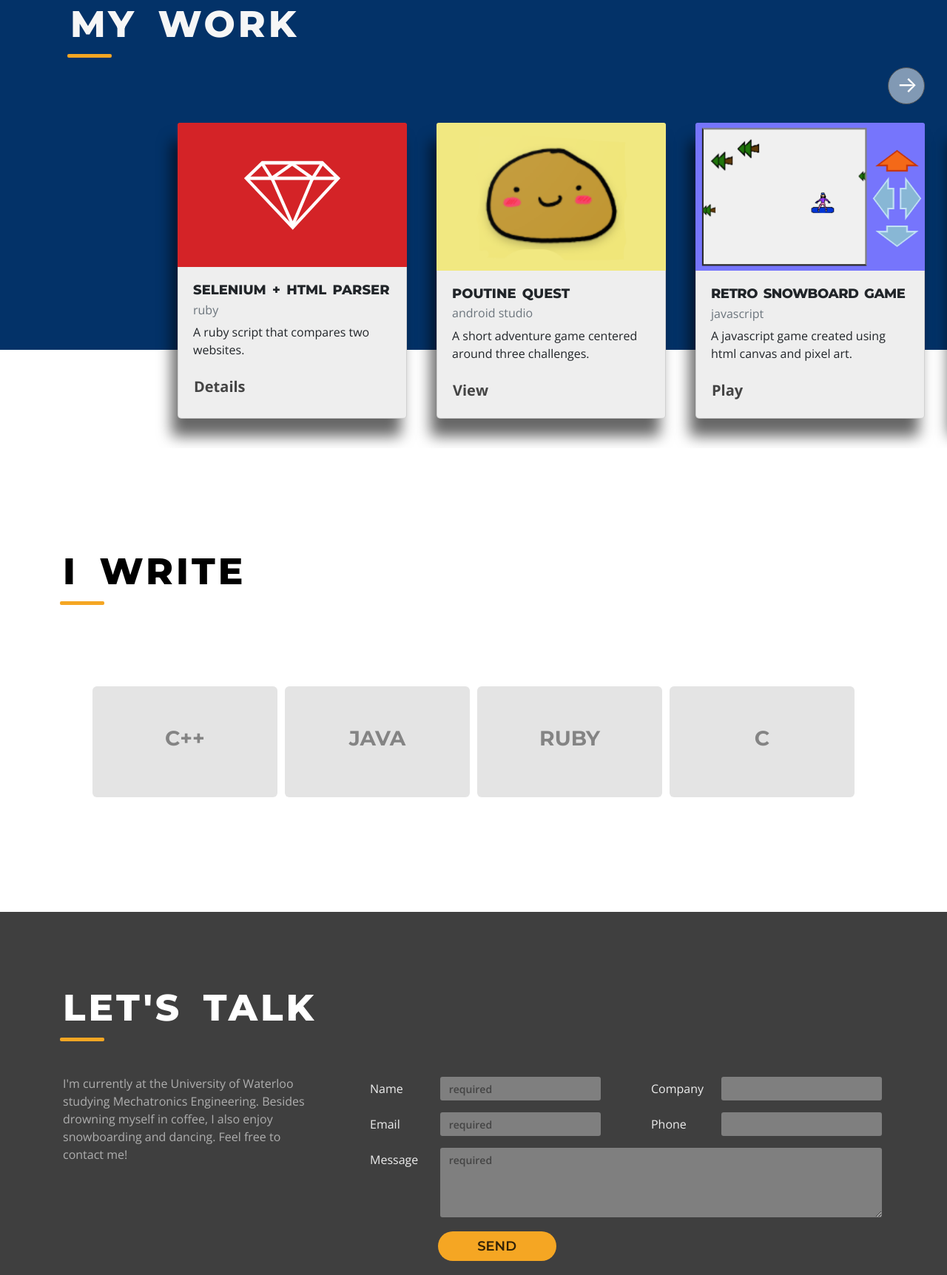
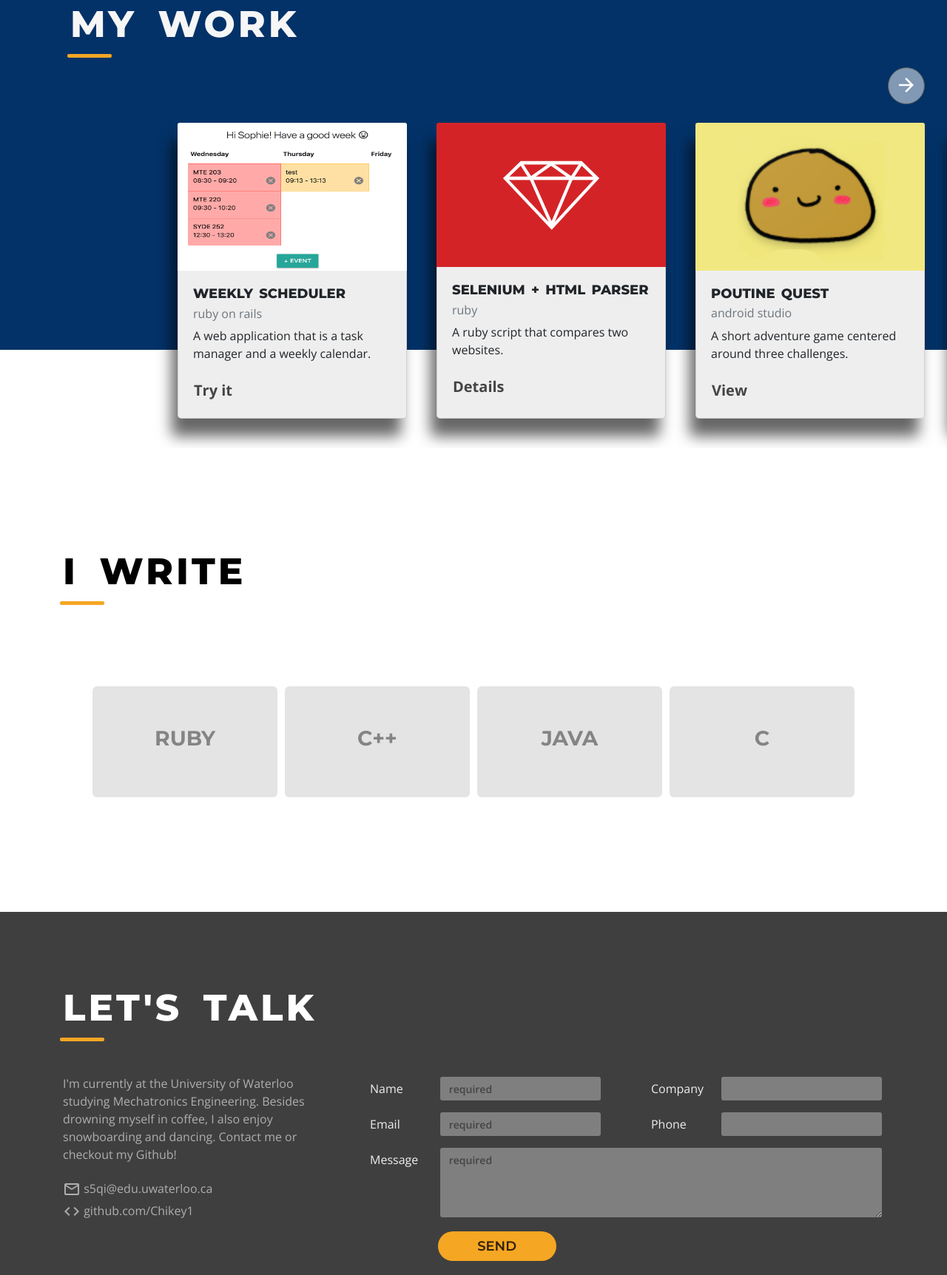
Before and after one commit to Chikey1/website, a website: page index.html in a window 1280 px wide. Shown: the part 789-2513 px from the top of the page at 74% size. Drawn offline with nearby package versions, Linux system fonts and the light colour scheme.

Commit message:
adds scheduler and modifies contact me

```diff
--- a/app.js
+++ b/app.js
@@ -27,8 +27,8 @@ $(document).ready(function(){
 // slider
 var view = $("#tslshow");
 var move = "350px";
-var sliderLimit = -1700 + screen.width;
-var endLeft = -2050 + screen.width;
+var sliderLimit = -2050 + screen.width;
+var endLeft = -2400 + screen.width;
 endLeft = endLeft.toString();
 endLeft = endLeft.concat("px");
 
--- a/index.html
+++ b/index.html
@@ -6,6 +6,7 @@
     </title>
 
     <link href="https://fonts.googleapis.com/css?family=Montserrat:400,500,600,700,800|Open+Sans:400,600,700" rel="stylesheet">
+    <link href="https://fonts.googleapis.com/icon?family=Material+Icons" rel="stylesheet">
     <link rel="stylesheet" href="https://stackpath.bootstrapcdn.com/bootstrap/4.1.1/css/bootstrap.min.css" integrity="sha384-WskhaSGFgHYWDcbwN70/dfYBj47jz9qbsMId/iRN3ewGhXQFZCSftd1LZCfmhktB" crossorigin="anonymous">
     <link rel="stylesheet" type="text/css" href="style.css">
 
@@ -77,12 +78,23 @@
         </div>
         <!-- slider -->
         <div class="slider">
-          <div id="rightArrow"><span>&#8594;</span></div>
-          <div id="leftArrow"><span>&#8592;</span></div>
+          <div id="rightArrow"><span><i class="material-icons">arrow_forward</i></span></div>
+          <div id="leftArrow"><span><i class="material-icons">arrow_back</i></span></div>
           <div id="viewContainer">
             <div id="tslshow">
               <div class="slider-item item-one" style="">
                 <div class="card invisible" style=""></div>
+              </div>
+              <div class="slider-item">
+                <div class="card">
+                  <img class="card-img-top" src="assets/Scheduler-Card.png" alt="Card image cap">
+                  <div class="card-body">
+                    <h4 class="card-title">Weekly Scheduler</h4>
+                    <h6 class="card-subtitle mb-2 text-muted">ruby on rails</h6>
+                    <p class="card-text">A web application that is a task manager and a weekly calendar.</p>
+                    <a class="btn btn-info btn-md btn-grow" href="https://myweeklyschedule.herokuapp.com/" target="_blank">Try it</a>
+                  </div>
+                </div>
               </div>
               <div class="slider-item">
                 <div class="card">
@@ -307,6 +319,16 @@
             <div class="flip-container" ontouchstart="this.classList.toggle('hover');">
               <div class="flipper">
                 <div class="front">
+                  <h3>Ruby</h3>
+                </div>
+                <div class="back">
+                  <p>Used Ruby on Rails to build web applications. Used Selenium and Nokogiri to test sites.</p>
+                </div>
+              </div>
+            </div>
+            <div class="flip-container" ontouchstart="this.classList.toggle('hover');">
+              <div class="flipper">
+                <div class="front">
                   <h3>C++</h3>
                 </div>
                 <div class="back">
@@ -321,16 +343,6 @@
                 </div>
                 <div class="back">
                   <p>Used for Android development with Android Studio.</p>
-                </div>
-              </div>
-            </div>
-            <div class="flip-container" ontouchstart="this.classList.toggle('hover');">
-              <div class="flipper">
-                <div class="front">
-                  <h3>Ruby</h3>
-                </div>
-                <div class="back">
-                  <p>Used Selenium and Nokogiri to test sites.</p>
                 </div>
               </div>
             </div>
@@ -355,7 +367,9 @@
           <h2>Let's Talk</h2>
           <div class="row">
             <div class="col-lg-4">
-              <p>I'm currently at the University of Waterloo studying Mechatronics Engineering. Besides drowning myself in coffee, I also enjoy snowboarding and dancing. Feel free to contact me!</p>
+              <p>I'm currently at the University of Waterloo studying Mechatronics Engineering. Besides drowning myself in coffee, I also enjoy snowboarding and dancing. Contact me or checkout my Github!</p>
+              <p style='margin-bottom: 0;'><i class="material-icons">mail_outline</i> s5qi@edu.uwaterloo.ca</p>
+              <p><i class="material-icons">code</i> github.com/Chikey1</p>
             </div>
             <div class="col-lg-8">
               <form class="form-horizontal" action="https://script.google.com/macros/s/AKfycbwB-S6sb-QHQRaLN4q-lLpav39T6DcwQ-RGANd2OJJjAMvIuafK/exec" method="POST">
--- a/style.css
+++ b/style.css
@@ -398,10 +398,11 @@ right:95px;
 right:30px;
 }
 
-#rightArrow span, #leftArrow span {
+#rightArrow span i , #leftArrow span i {
+  font-size: 30px;
   position: relative;
-  font-size: 30px;
-  left: 11px;
+  left: 9px;
+  top: 8px;
 }
 
 #leftArrow:hover, #rightArrow:hover {
@@ -813,6 +814,11 @@ div[class$="-arrow"]:active::before {
   color: #AFAFAF;
 }
 
+#contact p i {
+  position: relative;
+  top: 7px;
+}
+
 form input {
   margin-bottom: 10px;
 }
```
Also changed, not shown: assets/Scheduler-Calendar.png (added), assets/Scheduler-Card.png (added), assets/Scheduler-HomeScreen.png (added), assets/Scheduler-Login.png (added), assets/Scheduler-NewEvent.png (added), assets/Scheduler-SignUp.png (added), assets/Scheduler-SignUp2.png (added), 1 other file.
